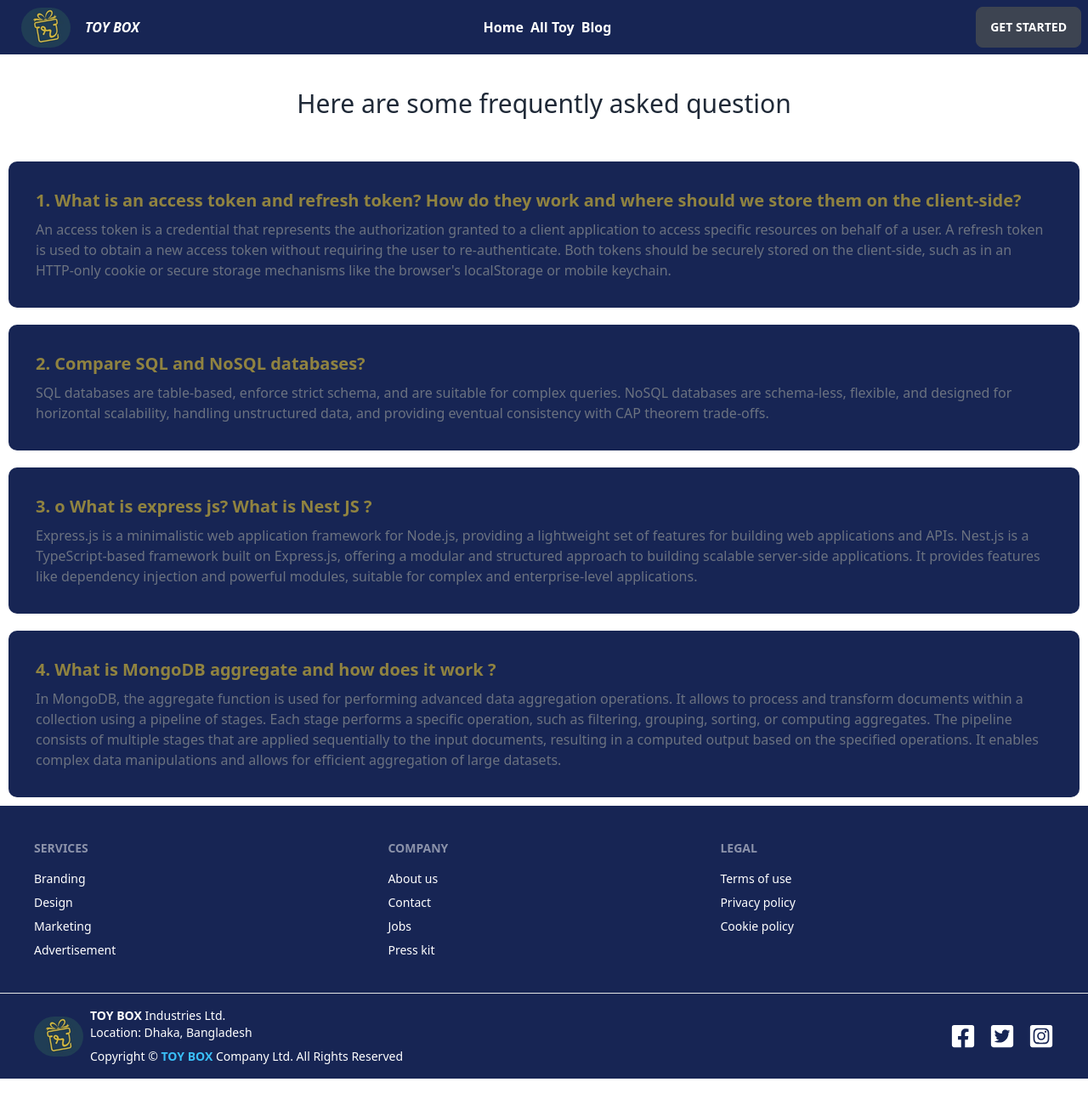
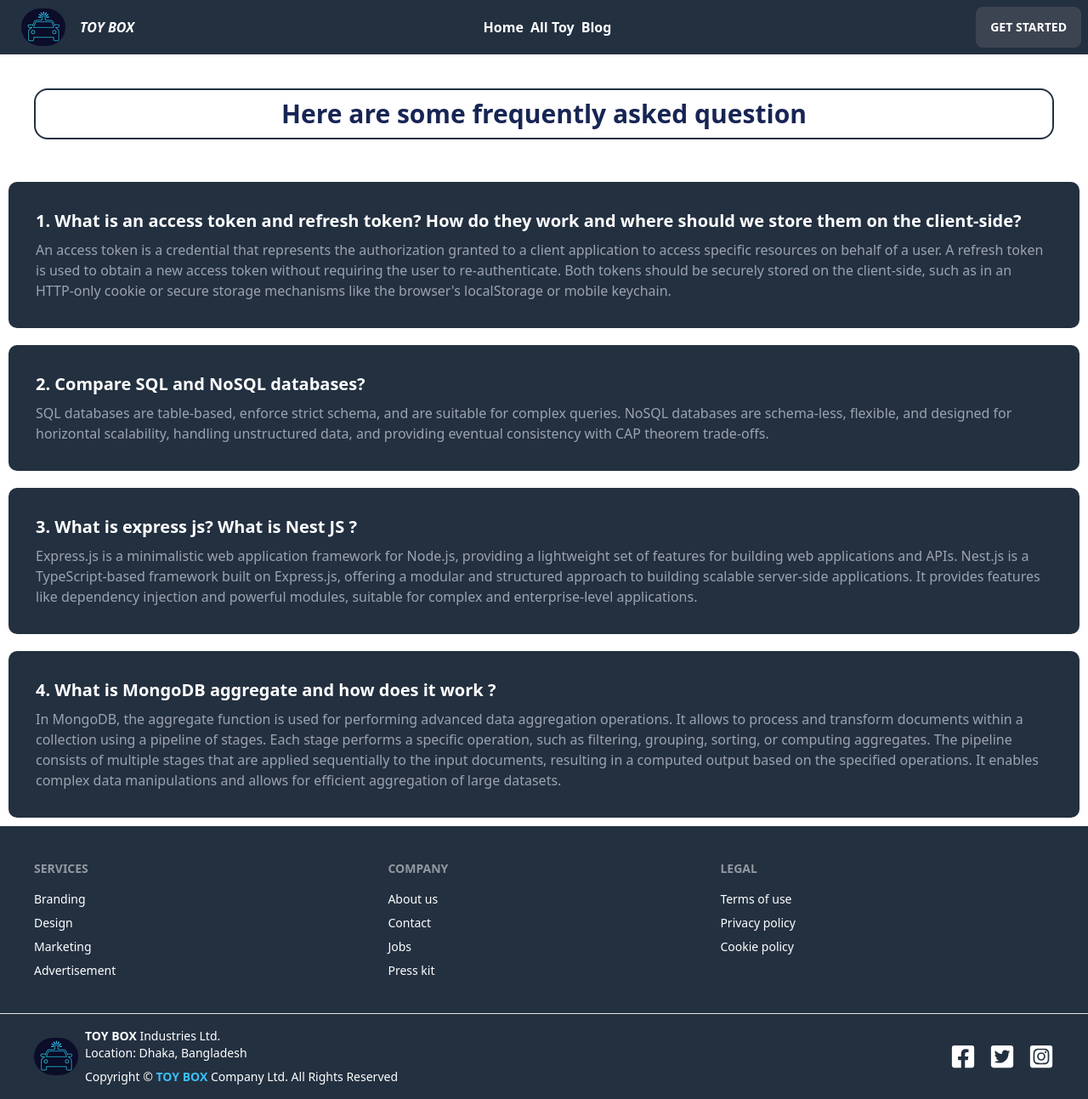
Before and after one commit to Manikonline/toy-box, a React (Vite) app: page /blog in a window 1280 px wide. Shown: the whole page at 85% size. Before the commit the page ends 1269 px from the top, so only its background shows below. Built offline with nearby package versions, Linux system fonts and the light colour scheme.

Commit message:
change logo and some additional change

```diff
--- a/index.html
+++ b/index.html
@@ -2,7 +2,7 @@
 <html lang="en">
   <head>
     <meta charset="UTF-8" />
-    <link rel="icon" type="image/svg+xml" href="/public/rsz_1logo.png" />
+    <link rel="icon" type="image/svg+xml" href="/public/rsz_logo.png" />
     <meta name="viewport" content="width=device-width, initial-scale=1.0" />
     <title>Toy Box</title>
   </head>
--- a/src/components/Blog/Blog.css
+++ b/src/components/Blog/Blog.css
@@ -6,6 +6,16 @@
   .card-body{
 
     border-radius: 10px;
-    background-color:#172554;
-    color:#908340;
+    background-color:#233040;
+
   }
+  .card-body{
+    color:white
+  }
+  .f-ask-q{
+    border: 2px solid #233040;
+    padding: 10px;
+    color: #172554;
+    border-radius: 16px;
+
+  }
--- a/src/components/Blog/Blog.jsx
+++ b/src/components/Blog/Blog.jsx
@@ -5,13 +5,13 @@ import './Blog.css'
 const Blog = () => {
     return (
         <div className=''>
-        <p className='text-center f-ask-q text-3xl py-10'>Here are some frequently asked question</p>
+        <p className='text-center f-ask-q font-bold text-3xl m-10 '>Here are some frequently asked question</p>
             <div>
                 <div className='grid xl:grid-cols-1 md:grid-cols-1 sm:grid-cols-1'>
                     <div className="card edit-card w-100  ">
                         <div className="card-body">
                             <h2 className="card-title">1. What is an access token and refresh token? How do they work and where should we store them on the client-side?</h2>
-                            <p className='text-gray-500'>
+                            <p className='text-gray-400'>
                                 An access token is a credential that represents the authorization granted to a client application to access specific resources on behalf of a user. A refresh token is used to obtain a new access token without requiring the user to re-authenticate. Both tokens should be securely stored on the client-side, such as in an HTTP-only cookie or secure storage mechanisms like the browser's localStorage or mobile keychain. </p>
 
                         </div>
@@ -22,7 +22,7 @@ const Blog = () => {
                     <div className="card edit-card w-100  ">
                         <div className="card-body">
                             <h2 className="card-title">2. Compare SQL and NoSQL databases?</h2>
-                            <p className='text-gray-500'>
+                            <p className='text-gray-400'>
                                 SQL databases are table-based, enforce strict schema, and are suitable for complex queries. NoSQL databases are schema-less, flexible, and designed for horizontal scalability, handling unstructured data, and providing eventual consistency with CAP theorem trade-offs.</p>
 
                         </div>
@@ -32,8 +32,8 @@ const Blog = () => {
                 <div className='grid xl:grid-cols-1 md:grid-cols-1 sm:grid-cols-1'>
                     <div className="card edit-card w-100  ">
                         <div className="card-body">
-                            <h2 className="card-title">3. o	What is express js? What is Nest JS ?</h2>
-                            <p className='text-gray-500'>
+                            <h2 className="card-title">3. What is express js? What is Nest JS ?</h2>
+                            <p className='text-gray-400'>
                                 Express.js is a minimalistic web application framework for Node.js, providing a lightweight set of features for building web applications and APIs.
 
                                 Nest.js is a TypeScript-based framework built on Express.js, offering a modular and structured approach to building scalable server-side applications. It provides features like dependency injection and powerful modules, suitable for complex and enterprise-level applications. </p>
@@ -46,7 +46,7 @@ const Blog = () => {
                     <div className="card edit-card w-100  ">
                         <div className="card-body">
                             <h2 className="card-title">4. What is MongoDB aggregate and how does it work ?</h2>
-                            <p className='text-gray-500'>
+                            <p className='text-gray-400'>
                             In MongoDB, the aggregate function is used for performing advanced data aggregation operations. It allows  to process and transform documents within a collection using a pipeline of stages. Each stage performs a specific operation, such as filtering, grouping, sorting, or computing aggregates. The pipeline consists of multiple stages that are applied sequentially to the input documents, resulting in a computed output based on the specified operations. It enables complex data manipulations and allows for efficient aggregation of large datasets. </p>
 
                         </div>
--- a/src/components/LayOut/Footer/Footer.css
+++ b/src/components/LayOut/Footer/Footer.css
@@ -0,0 +1,3 @@
+.footer{
+    background-color:#233040;
+}
--- a/src/components/LayOut/Footer/Footer.jsx
+++ b/src/components/LayOut/Footer/Footer.jsx
@@ -1,11 +1,12 @@
 import { Link } from "react-router-dom";
+import './Footer.css'
 import { FaFacebookSquare, FaInstagramSquare, FaTwitterSquare } from "react-icons/fa";
 
 
 const Footer = () => {
     return (
         <div className="">
-            <footer className="footer p-10 bg-blue-950 text-white">
+            <footer className="footer p-10  text-white">
   <div>
     <span className="footer-title">Services</span>
     <a className="link link-hover">Branding</a>
@@ -27,9 +28,9 @@ const Footer = () => {
     <a className="link link-hover">Cookie policy</a>
   </div>
 </footer>
-<footer className="footer px-10 py-4 border-t bg-blue-950 text-white border-base-300">
+<footer className="footer px-10 py-4 border-t  text-white border-base-300">
   <div className="items-center grid-flow-col">
-     <img className="width='24' height='24' viewBox='0 0 24 24' img-fluid rounded-full " src="../../../../public/rsz_1logo.png" alt="" />
+     <img className="width='24' height='24' viewBox='0 0 24 24' img-fluid rounded-full " src="../../../../public/rsz_logo.png" alt="" />
     <p><Link to='/' className="font-bold text-white">TOY BOX</Link> Industries Ltd. <br/><p>Location: Dhaka, Bangladesh</p> <p className="text-muted mt-2"> Copyright &copy;<a className="text-decoration-none text-info " ><b> <Link>TOY BOX</Link></b></a> Company Ltd. All Rights Reserved  </p> </p>
   </div>
   <div className="sm:place-self-center  md:justify-self-end">
--- /dev/null
+++ b/src/components/LayOut/Header/Header.css
@@ -0,0 +1,6 @@
+.navbar{
+    background-color:#233040;
+}
+.company-name{
+    color:white;
+}
--- a/src/components/LayOut/Header/Header.jsx
+++ b/src/components/LayOut/Header/Header.jsx
@@ -1,4 +1,5 @@
 import { Link } from "react-router-dom";
+import './Header.css'
 
 const Header = () => {
     return (
@@ -16,8 +17,8 @@ const Header = () => {
 
       </ul>
     </div>
-    <a className="btn btn-ghost normal-case text-xl"><img className="img-fluid rounded-full"  src="../../../../public/rsz_1logo.png" alt="" /></a>
-    <h2 className="text-white font-extrabold italic">TOY BOX</h2>
+    <a className="btn btn-ghost normal-case text-xl"><img className="img-fluid rounded-full"  src="../../../../public/rsz_logo.png" alt="" /></a>
+    <h2 className="text-white company-name font-extrabold italic">TOY BOX</h2>
   </div>
   <div className="navbar-center hidden lg:flex">
 
```
Also changed, not shown: public/rsz_logo.png (added).
